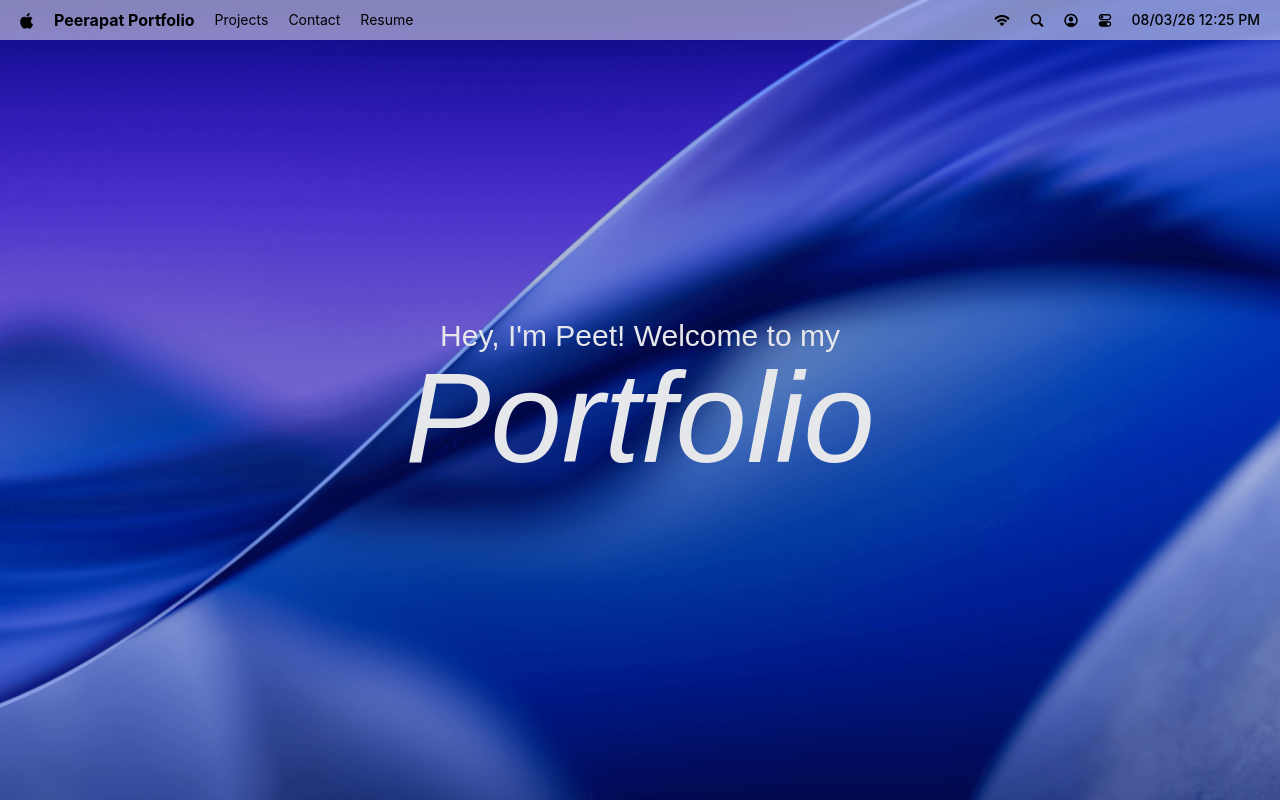
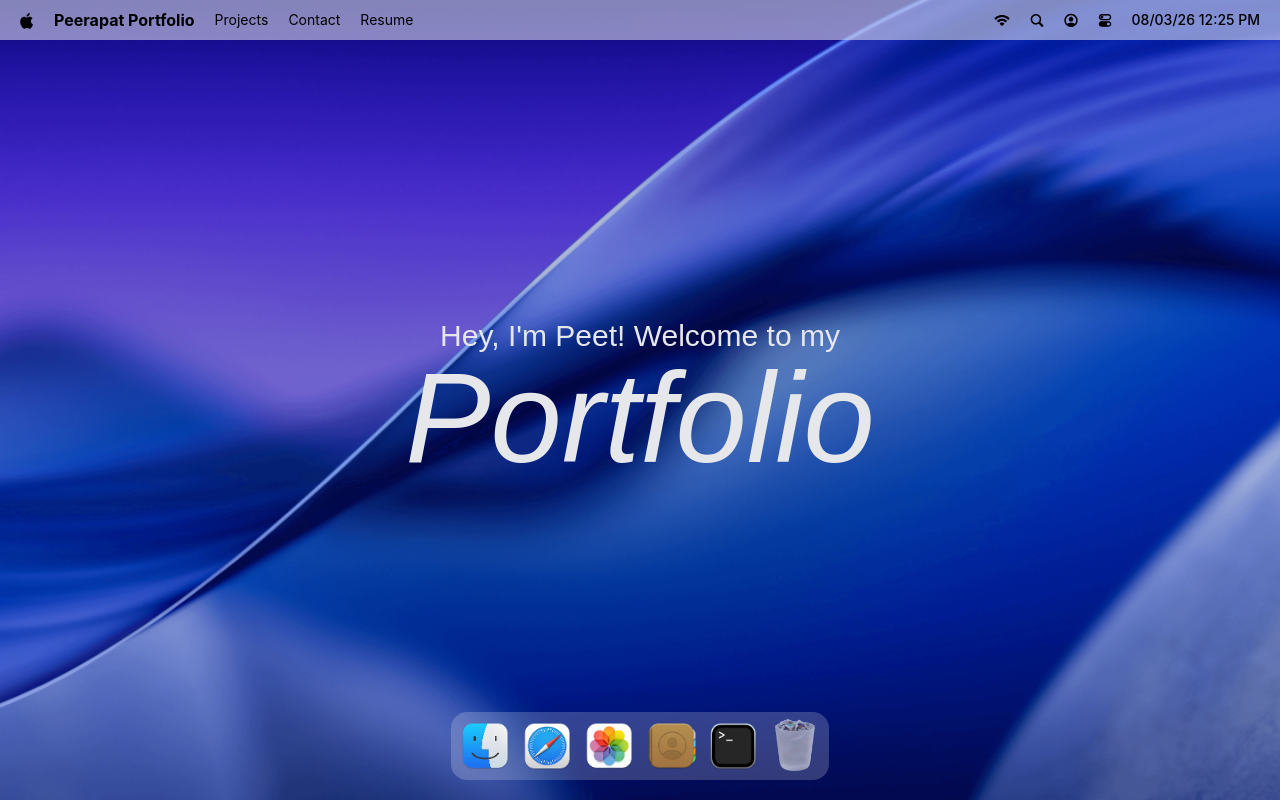
Before and after one commit to toffly/MacOs_Portfolio, a React (Vite) app: page / in a window 1280 px wide. Built offline with nearby package versions, Linux system fonts and the light colour scheme; a web font is replaced by a local one.

Commit message:
implement dock animations

```diff
--- a/package.json
+++ b/package.json
@@ -17,6 +17,7 @@
     "lucide-react": "^0.576.0",
     "react": "^19.2.0",
     "react-dom": "^19.2.0",
+    "react-tooltip": "^5.30.0",
     "tailwindcss": "^4.2.1"
   },
   "devDependencies": {
--- a/src/App.tsx
+++ b/src/App.tsx
@@ -1,10 +1,11 @@
-import { Navbar, Welcome } from "./components";
+import { Dock, Navbar, Welcome } from "./components";
 
 const App = () => {
   return (
     <main>
       <Navbar />
       <Welcome/>
+      <Dock/>
     </main>
   );
 };
--- /dev/null
+++ b/src/components/Dock.tsx
@@ -0,0 +1,94 @@
+import { useRef } from "react";
+import { Tooltip } from "react-tooltip";
+import gsap from "gsap";
+
+import { dockApps } from "../constants";
+import { useGSAP } from "@gsap/react";
+
+
+const Dock = () => {
+  const dockRef = useRef<HTMLHeadingElement | null>(null);
+
+  useGSAP(() => {
+    const dock = dockRef.current;
+    if (!dock) return;
+
+    const icons = dock.querySelectorAll(".dock-icon");
+
+    const animateIcons = (mouseX: number) => {
+      const { left } = dock.getBoundingClientRect();
+
+      icons.forEach((icon) => {
+        const { left: iconLeft, width } = icon.getBoundingClientRect();
+        const center = iconLeft - left + width / 2;
+        const distance = Math.abs(mouseX - center);
+
+        const intensity = Math.exp(-(distance ** 2) / 2000);
+
+        gsap.to(icon, {
+          scale: 1 + 0.25 * intensity,
+          y: -15 * intensity,
+          duration: 0.2,
+          ease: "power1.out",
+        });
+      });
+    };
+
+    const handleMouseMove = (e: MouseEvent) => {
+      const { left } = dock.getBoundingClientRect();
+
+      animateIcons(e.clientX - left);
+    };
+
+    const resetIcons = () =>
+      icons.forEach((icon) =>
+        gsap.to(icon, {
+          scale: 1,
+          y: 0,
+          duration: 0.3,
+          ease: "power1.out",
+        }),
+      );
+
+    dock.addEventListener("mousemove", handleMouseMove);
+    dock.addEventListener("mouseleave", resetIcons);
+
+    return () => {
+      dock.removeEventListener("mousemove", handleMouseMove);
+      dock.removeEventListener("mouseleave", resetIcons);
+    };
+  }, []);
+
+  const toggleApp = (app) => {};
+
+  return (
+    <section id="dock">
+      <div ref={dockRef} className="dock-container">
+        {dockApps.map(({ id, name, icon, canOpen }) => (
+          <div key={id} className="relative flex justify-center">
+            <button
+              type="button"
+              className="dock-icon"
+              aria-label={name}
+              data-tooltip-id="dock-tooltip"
+              data-tooltip-content={name}
+              data-tooltip-delay-show={150}
+              disabled={!canOpen}
+              onClick={() => toggleApp({ id, canOpen })}
+            >
+              <img
+                src={`/images/${icon}`}
+                alt={name}
+                loading="lazy"
+                className={canOpen ? "" : "opacity-60"}
+              />
+            </button>
+          </div>
+        ))}
+        <Tooltip id="dock-tooltip" place="top" className="tooptip" />
+      </div>
+    </section>
+  );
+};
+
+export default Dock;
--- a/src/components/index.ts
+++ b/src/components/index.ts
@@ -1,4 +1,5 @@
 import Navbar from "./Navbar";
 import Welcome from "./Welcome";
+import Dock from "./Dock";
 
-export { Navbar, Welcome}
+export { Navbar, Welcome, Dock}
```
Also changed, not shown: 1 other file (tests, documents, lock files or other folders).
